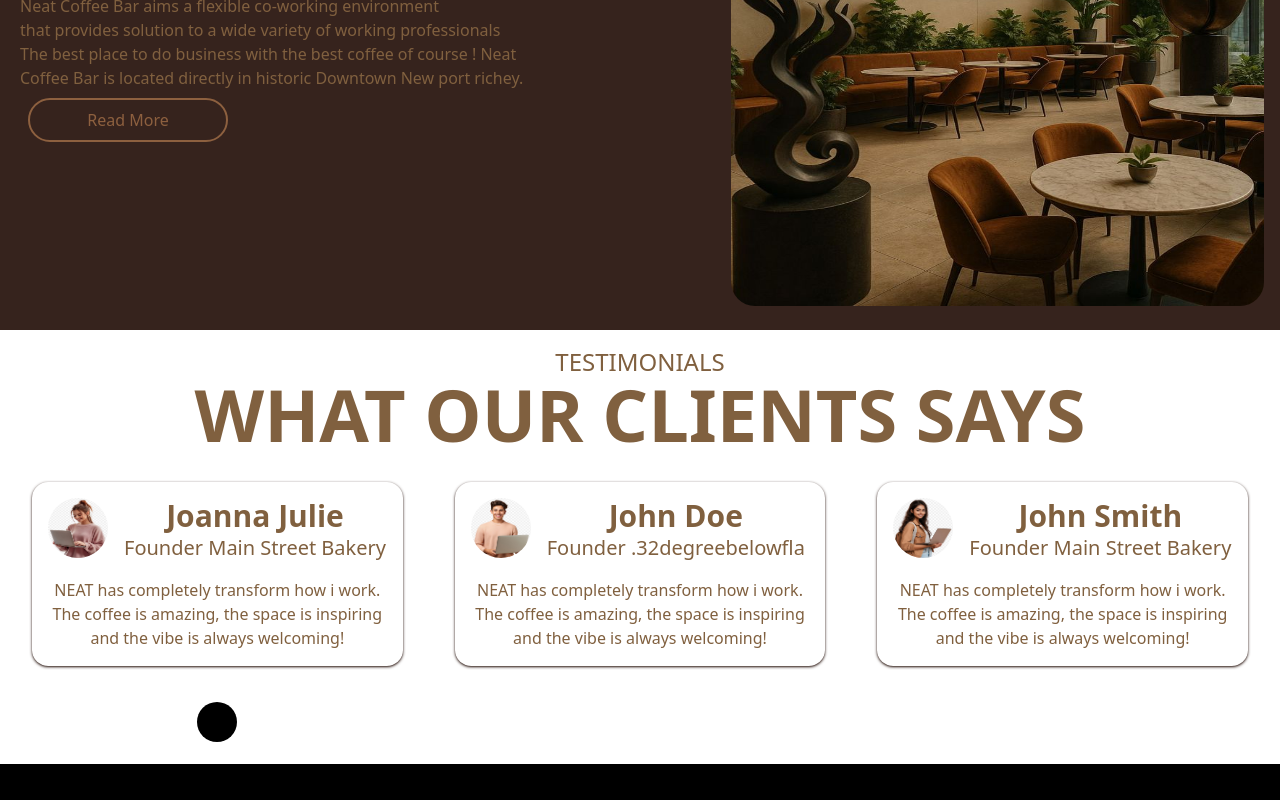
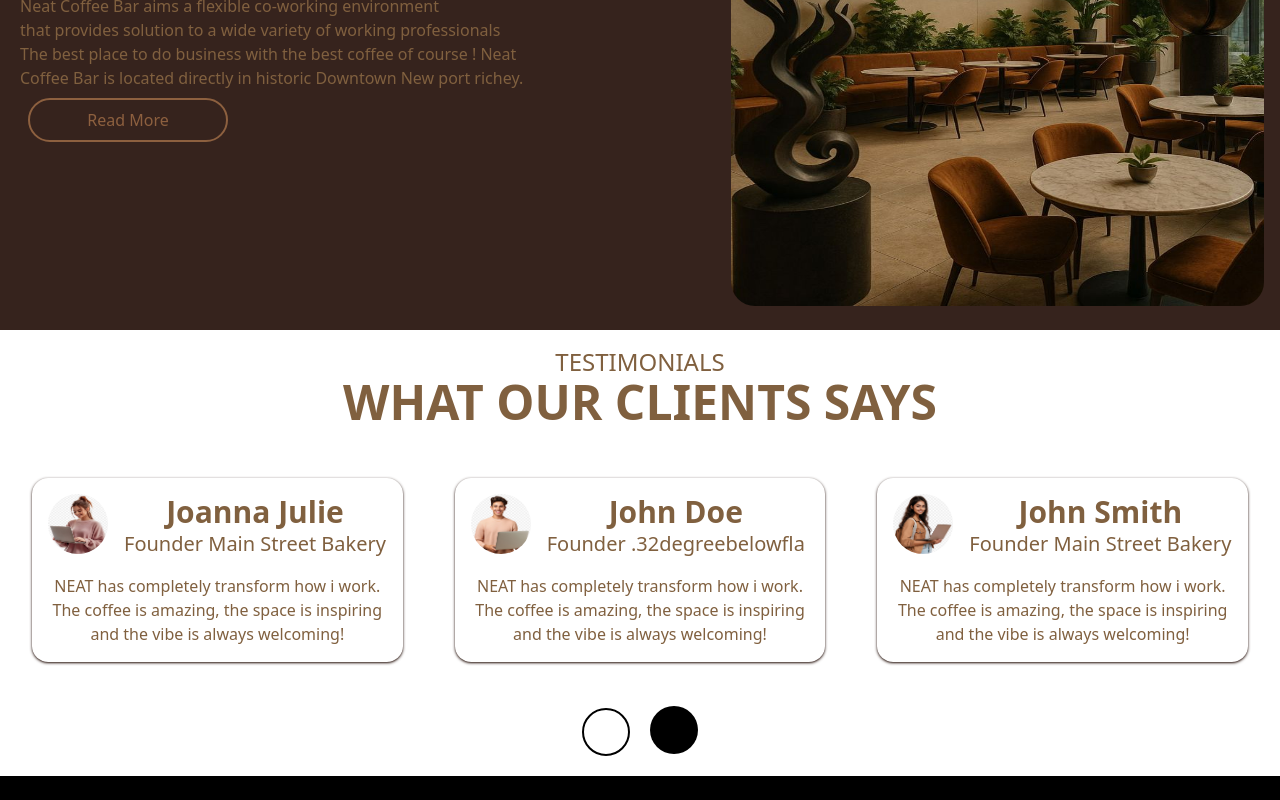
Before and after one commit to Developerfiyin/Finpay-project, a React (Vite) app: page / in a window 1280 px wide. Shown: the part 2438-3238 px from the top of the page. Built offline with nearby package versions, Linux system fonts and the light colour scheme.

Commit message:
updated testimonials.jsx

```diff
--- a/src/Components/Testimonials.jsx
+++ b/src/Components/Testimonials.jsx
@@ -8,9 +8,9 @@ const Testimonials = () => {
   return (
     <main className='py-4 px-4  bg-white text-[#80603f] text-center items-center'>
       <h5 className='text-2xl font-medium'>TESTIMONIALS</h5>
-      <h2 className='text-7xl font-semibold '>WHAT OUR CLIENTS SAYS</h2>
+      <h2 className='text-5xl font-semibold'>WHAT OUR CLIENTS SAYS</h2>
 
-     <div className='flex gap-5 grid-cols-3 grid mt-4'>
+     <div className=' gap-5 grid-cols-3 grid mt-9'>
       <div className='m-4 p-4 hover:border-2 rounded-2xl shadow-sm shadow-[#36231d] ease-in-out duration-300 '>
          <div className='flex gap-4 mb-4'> {/* THE IMAGE AND  NAME DIV */ }
             <img src={image} alt="The member image" className='rounded-full h-15 w-15' />
@@ -45,13 +45,11 @@ const Testimonials = () => {
          </div>
           <h3>NEAT has completely transform how i work. The coffee is amazing, the space is inspiring and the vibe is always welcoming! </h3>
       </div>
-
-        <div className='items-center ' >
-            <button className='rounded-full h-10 w-10 bg-black'>
-             </button>
+     </div>
+         <div className='items-center space-x-5 mt-7'>
+            <button className='rounded-full h-12 w-12 border-2 border-black'></button>
+            <button className='rounded-full h-12 w-12 border-none bg-black'></button>
         </div>
-     </div>
-
     </main>
   )
 }
```
